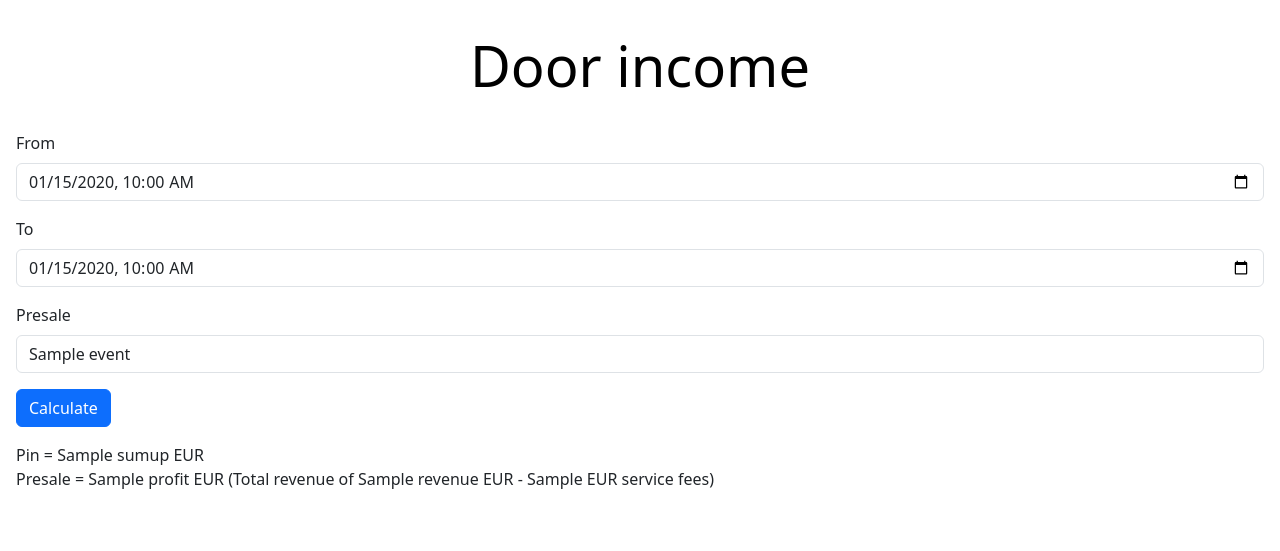
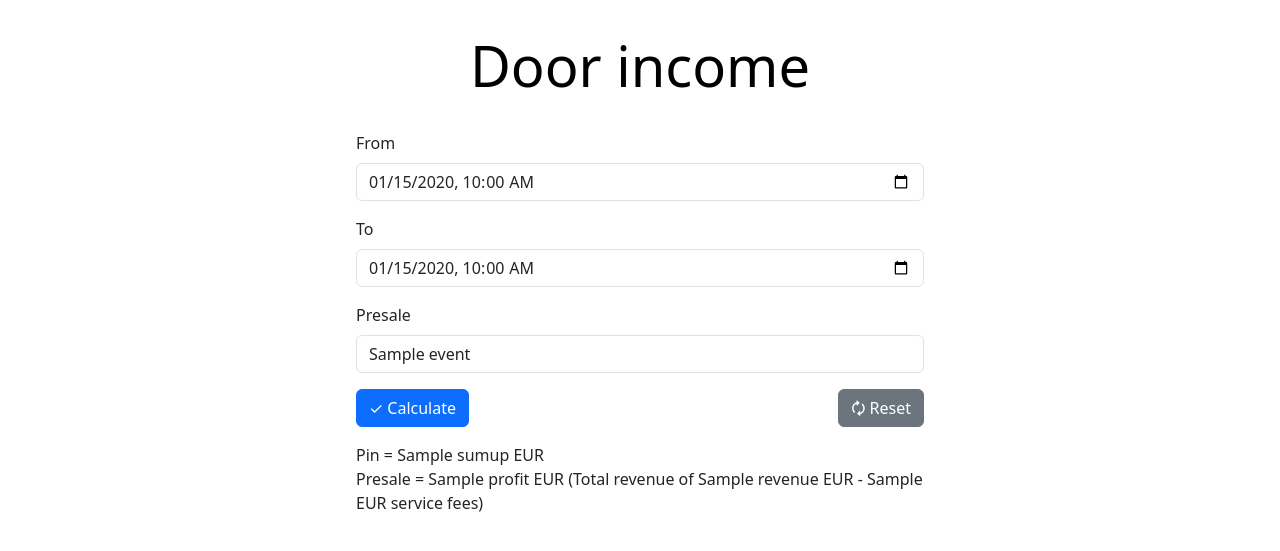
Before and after one commit to Virusmater/acu-door-income, a Flask app: template src/templates/main.html in a window 1280 px wide. Shown: the top 551 px of the page. Run offline with Flask 3, Linux system fonts and the light colour scheme; the template is opened without the code that fills it: most values are stand-ins (such as "Sample title", 1, 10 or a date in 2020); parts of the project's set-up code (start-up, migrations or seed data) failed here and were passed over.

```diff
--- a/src/main.py
+++ b/src/main.py
@@ -18,7 +18,7 @@ stager_token = os.getenv("STAGER_TOKEN")
 def root():
     return "404"
 
-@application.route("/"+ magic_word)
+@application.route("/"+ magic_word, methods = ['GET', 'POST'])
 def main():
     to_time = request.args.get('to-time')
     if to_time:
--- /dev/null
+++ b/src/static/styles.css
@@ -0,0 +1,4 @@
+.form-signin {
+  max-width: 600px;
+  padding: 1rem;
+}
--- a/src/templates/main.html
+++ b/src/templates/main.html
@@ -7,6 +7,8 @@
 
     <link href="https://cdn.jsdelivr.net/npm/bootstrap@5.3.3/dist/css/bootstrap.min.css" rel="stylesheet"
           integrity="sha384-QWTKZyjpPEjISv5WaRU9OFeRpok6YctnYmDr5pNlyT2bRjXh0JMhjY6hW+ALEwIH" crossorigin="anonymous">
+    <link href="{{ url_for('static', filename='styles.css') }}" rel='stylesheet'/>
+    <link href="{{ url_for('static', filename='favicon.png') }}" rel=icon sizes="57x57" type="image/png">
     <script src="https://cdn.jsdelivr.net/npm/bootstrap@5.3.3/dist/js/bootstrap.bundle.min.js"
             integrity="sha384-YvpcrYf0tY3lHB60NNkmXc5s9fDVZLESaAA55NDzOxhy9GkcIdslK1eN7N6jIeHz"
             crossorigin="anonymous"></script>
@@ -20,7 +22,10 @@
       });
     </script>
 </head>
-<body class="p-3 m-0 border-0 bd-example m-0 border-0">
+<body>
+
+<main class="form-signin w-100 m-auto">
+
 <form>
         <div class="pricing-header p-3 pb-md-4 mx-auto text-center">
       <h1 class="display-4 fw-normal text-body-emphasis">Door income</h1>
@@ -54,7 +59,9 @@
             {% endfor %}
         </select>
                     </div>
-        <button class="btn btn-primary mb-3" type="submit">Calculate</button>
+        <button class="btn btn-primary mb-3" type="submit">✓ Calculate</button>
+        <button class="btn btn-secondary mb-3 float-end" formmethod="post" formaction="?">🗘 Reset</button>
+
 </form>
 
 Pin = {{ sumup }} EUR
@@ -62,8 +69,10 @@ Pin = {{ sumup }} EUR
 {% if event_info.event_id != -1 %}
 Presale = {{event_info.profit }} EUR (Total revenue of {{ event_info.revenue }} EUR - {{ event_info.tickets_sold }} EUR
 service fees)
+    {% else %}
+    No Presale
 {% endif %}
 <br>
-
+</main>
 </body>
 </html>
```
Also changed, not shown: src/static/favicon.png (added), 1 other file. Lines whose indentation alone changed are shown as unchanged.
